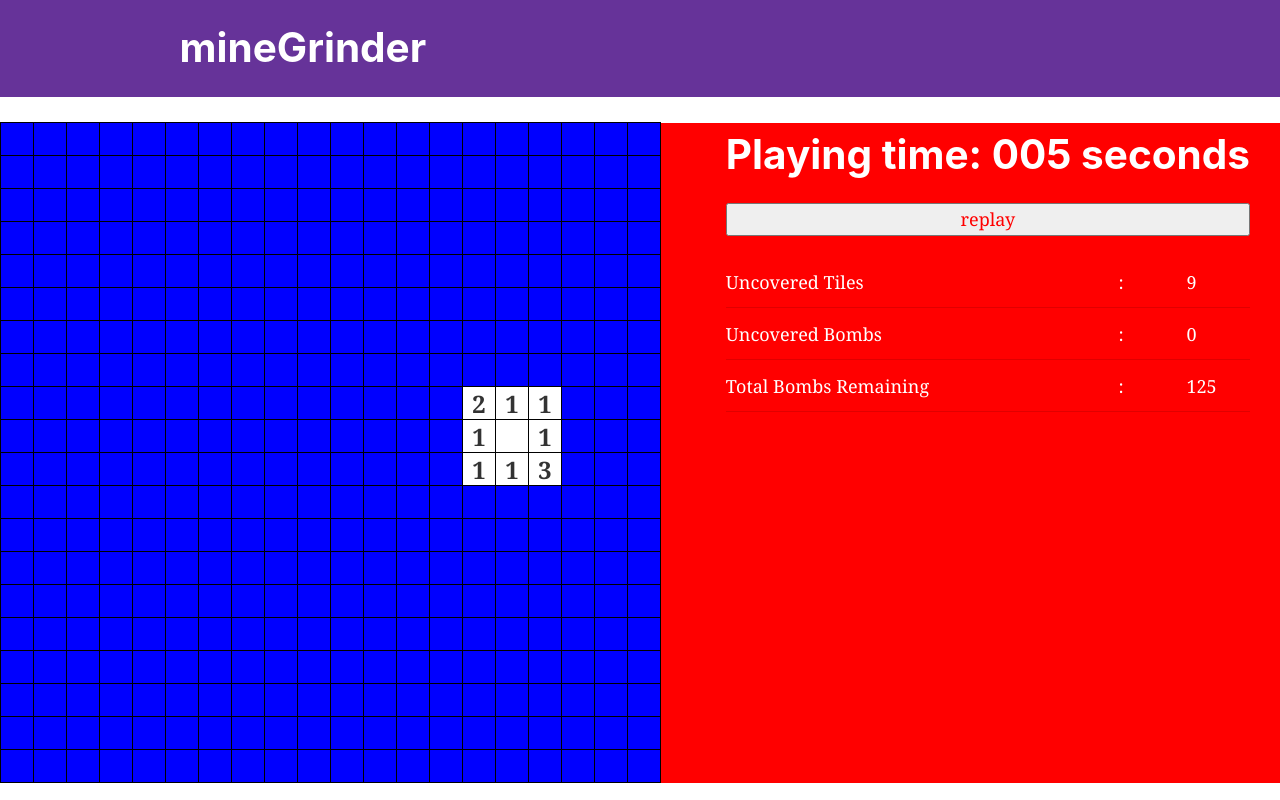
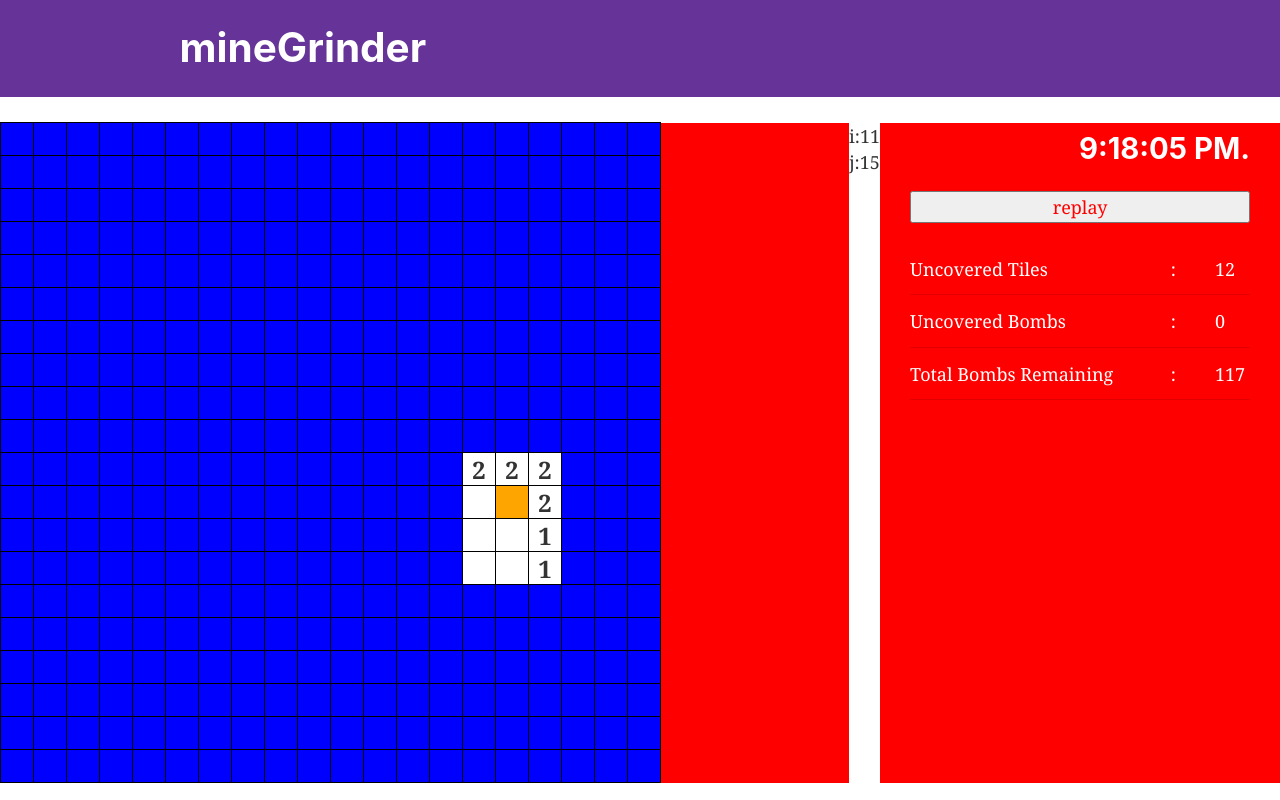
Before and after one commit to franckEinstein90/minesweeper, a Gatsby site: page / in a window 1280 px wide. Built offline with nearby package versions, Linux system fonts and the light colour scheme; Gatsby itself is replaced by a stand-in of ours.

Commit message:
added keyboard hooks

```diff
--- a/package.json
+++ b/package.json
@@ -16,7 +16,8 @@
     "prop-types": "^15.7.2",
     "react": "^16.12.0",
     "react-dom": "^16.12.0",
-    "react-helmet": "^6.1.0"
+    "react-helmet": "^6.1.0",
+    "react-modal": "^3.11.2"
   },
   "devDependencies": {
     "prettier": "2.0.5"
--- a/src/components/Cell.css
+++ b/src/components/Cell.css
@@ -15,10 +15,18 @@
   text-align: center;
   width: 34px;
 }
+
 .covered{
   background-color: var(--covered-color);
   color: var(--covered-color);
+  animation-name: cover;
+  animation-duration:2s;
 }
+@keyframes cover {
+  from {background-color:red}
+  to{background-color:var(--covered-color)}
+}
+
 .selectable{
   cursor: pointer;
 }
--- a/src/components/Dialog.css
+++ b/src/components/Dialog.css
@@ -1,6 +1,8 @@
 .ui{
     padding-top:10px;
+    padding-left:30px;
     padding-right:30px;
+    width:400px;
     align-content: left;
     text-align:left;
     display:flex;
--- a/src/components/Dialog.js
+++ b/src/components/Dialog.js
@@ -11,16 +11,18 @@ function Trow (props){
    )
 }
 function Dialog( props ) {
+//          <h1>Playing time: {`${props.getTime()}`.padStart(3,'0')} seconds</h1>
     return (
        <div className="ui">
-          <h1>Playing time: {`${props.getTime()}`.padStart(3,'0')} seconds</h1>
 
           {props.children}
           <div>
              <table>
+                <tbody>
                <Trow tag="Uncovered Tiles" value={props.uncovered}/>
                <Trow tag="Uncovered Bombs" value={props.uncoveredBombs}/>
                <Trow tag="Total Bombs Remaining" value={props.bombs}/>
+               </tbody>
              </table>
           </div>
        </div>
--- /dev/null
+++ b/src/components/Dot.css
@@ -0,0 +1,21 @@
+.dot{
+  background-color: orange;
+  float: left;
+  font-size: 24px;
+  font-weight: bold;
+  line-height: 34px;
+  border: black 1px solid;
+  height: 34px;
+  margin-right: -1px;
+  margin-top: -1px;
+  padding: 0;
+  text-align: center;
+  width: 34px;
+  animation-name: dotEnter;
+  animation-duration:2s;
+}
+
+@keyframes dotEnter{
+  from {background-color:red}
+  to{background-color:orange}
+}
--- /dev/null
+++ b/src/components/Dot.js
@@ -0,0 +1,15 @@
+import React, {useState} from 'react'
+import './Dot.css';
+
+const Dot = ( props ) => {
+    const [location, setLocation] = useState({
+        i:11,
+        j:15
+    })
+    return (
+        <div className="dot" key={1}>
+        </div>
+    );
+}
+
+export default Dot;
--- /dev/null
+++ b/src/components/GameContext.js
@@ -0,0 +1,18 @@
+import { checkPropTypes } from 'prop-types';
+import React, {useState, createContext} from 'react';
+
+export const GameContext = createContext();
+
+export const GameProvider = props => {
+    const [dotLocation, setDotLocation] = useState([
+        {
+            i:11,
+            j:15
+        }
+    ]);
+    return (
+        <GameContext.Provider value={'fdsa'}>
+            {props.children}
+        </GameContext.Provider>
+    );
+}
--- a/src/components/Grid.css
+++ b/src/components/Grid.css
@@ -30,3 +30,8 @@
 .kbd-navigation .square:focus {
   background: #ddd;
 }
+
+.debug {
+  background-color:white;
+
+}
--- a/src/components/Grid.js
+++ b/src/components/Grid.js
@@ -1,15 +1,26 @@
 "use strict";
 
-import React from 'react';
+import React, {useContext} from 'react';
+import ReactModal from 'react-modal';
 import './Grid.css';
 import './Cell.css';
 import Dialog from './Dialog';
+import CellForm from './forms/CellForm';
+import Clock from './clock/Clock';
+import Dot from './Dot';
+import {GameContext} from './GameContext';
+
+ReactModal.setAppElement(`#___gatsby`);
+const constants = require('./core/constants').constants;
 const cells = require('./core/cells').cells;
 
-const bombProbability = 0.3;
 
-const grids = require('./core/grids').grids({bombProbability})
+const START_DOT = {
+    i: 11,
+    j: 15
+}
 
+const grids = require('./core/grids').grids({bombProbability:constants.BOMB_PROB})
 
 class Grid extends React.Component {
 
@@ -17,41 +28,44 @@ class Grid extends React.Component {
 
         super(props);
         this.state = {
-            time: 0,
-            start: Date.now(),
             cols: 20,
-            rows: 20
+            rows: 20,
         }
 
-        this.startTimer = this.startTimer.bind( this );
-        this.getTime    = this.getTime.bind( this );
-        this.resetTimer = this.resetTimer.bind( this ) ;
+        this.state.isModalOpen = false;
+        this.handleModalOpen = this.handleModalOpen.bind( this );
+        this.handleModalClose = this.handleModalClose.bind( this );
+
+        this.keySelect = this.keySelect.bind(this);
         this.resetGrid = this.resetGrid.bind( this );
         this.clickCellHandler = this.clickCellHandler.bind( this );
         this.uncovered = this.uncovered.bind( this );
-        this.state.gridInfo =  grids.newGrid(this.state.rows, this.state.cols);
-        this.startTimer() ;
-    }
 
-   startTimer(){
 
-      this.timer = setInterval(()=>{
-            this.setState({
-               time: Date.now() - this.state.start
-            })
-      },1000);
+        this.state.dot = START_DOT;
+        this.state.gridInfo =  grids.newGrid(this.state.rows, this.state.cols,{
+            i:10
+        }, this.state.dot)
 
     }
 
-   getTime(){
-        return Math.round(this.state.time/1000);
+    componentDidMount(){
+        this.resetGrid();
+        document.addEventListener("keydown", this.keySelect, false);
     }
 
-   resetTimer() {
-      this.setState({
-          time: 0,
-          start:Date.now()
-        })
+    componentWillUnmount(){
+        document.removeEventListener("keydown", this.keySelect, false);
+      }
+
+    resetGrid(){ //creates a new grid and set the state to that new grid
+
+        const newGrid = grids.newGrid(this.state.rows, this.state.cols, {
+            i: 10,
+            j: 14
+        }, START_DOT);
+
+        this.setState({gridInfo:newGrid});
     }
 
     val(i,j){ return this.state.gridInfo[i][j]}
@@ -73,15 +87,15 @@ class Grid extends React.Component {
         const gridCpy = grids.clone( this.state.gridInfo );
         const cell = gridCpy[i][j];
         cell.state = cells.states.stone;
+        this.setState({gridInfo:gridCpy});
 
     }
 
     clickCellHandler(i,j) {
 
-        if( grids.adjacentToUncovered( this.state.gridInfo, i, j) === false ) {
+        if( grids.adjacentToUncovered( this.state.gridInfo, i, j ) === false ) {
             return;
         }
-
         const gridInfoCpy = grids.clone(this.state.gridInfo);
         const cell =  gridInfoCpy[i][j];
         if(cell.bomb) {
@@ -92,33 +106,31 @@ class Grid extends React.Component {
 
     }
 
-    resetGrid(){
-
-        this.setState({gridInfo:grids.newGrid(this.state.rows, this.state.cols)});
-        this.resetTimer();
-
-    }
 
 
     cell(i,j){
-
         const c = this.val(i,j);
-        const buttonTag = c.bomb?c.bomb:c.neighborBombs>0?c.neighborBombs:" "
+        if( c.dot ){
+            return <Dot key={0}></Dot>
+        }
+        let buttonTag = c.bomb?c.bomb:c.neighborBombs>0?c.neighborBombs:" "
         let className = ["cell"];
 
         if( c.state === cells.states.stone ) {
             className.push( "stone" );
         }
+
         if(c.state === cells.states.uncovered){
-         className.push(c.bomb?"uncoveredBomb":"uncovered")
-      } else {
-         className.push("covered")
-         if(grids.adjacentToUncovered(this.state.gridInfo, i, j)){
-            className.push("selectable")
-         }
+            className.push(c.bomb?"uncoveredBomb":"uncovered") ;
+        } else { //tile is still covered
+            className.push("covered") ;
+            if( grids.adjacentToUncovered( this.state.gridInfo, i, j ) ) className.push("selectable") ;
+            buttonTag = "" ;
       }
       return (
-         <div className={className.join(' ')} onClick={e => this.clickCellHandler(i,j)}>{buttonTag}</div>
+         <div   className={className.join(' ')}
+                onClick={e => this.clickCellHandler(i,j)}
+                key={c.id}>{buttonTag}</div>
       )
 
     }
@@ -129,26 +141,81 @@ class Grid extends React.Component {
 
     renderGrid() {
         return Array(this.state.rows).fill(null).map((_,i)=>{
-            return (<div>{this.renderRow(i)}</div>);
+            return (<div key={i}>{this.renderRow(i)}</div>);
         })
     }
 
-   render(){
+
+}
+Grid.prototype.handleModalOpen = function(event) {
+    // console.log('handleModalOpen: ', event);
+    this.setState({ isModalOpen: true })
+  }
+
+Grid.prototype.handleModalClose = function(event){
+    this.setState({ isModalOpen: false })
+}
+
+Grid.prototype.keySelect = function( event ){
+
+    if(event.keyCode === 13){
+        this.setState({ isModalOpen: true })
+        return
+    }
+    let direction = null;
+    let key = constants.KEYS.find(k => k.code === event.keyCode);
+    console.log(event.keyCode)
+
+    if ( key === undefined ) return ;
+
+    if( key.symb === 'j' || key.symb === 'arrowDown' ){
+        direction = grids.dotDirections.down;
+    } else if ( key.symb === 'h' || key.symb === 'arrowLeft'){
+        direction = grids.dotDirections.left
+    } else if ( key.symb === 'l' || key.symb === 'arrowRight' ){
+        direction = grids.dotDirections.right
+    } else if ( key.symb === 'k' || key.symb === 'arrowUp'){
+        direction = grids.dotDirections.up
+    } else {
+        throw "unexpected key"
+    }
+
+    let [newGrid, dotPosition] = grids.moveDot(this.state.gridInfo, direction);
+    this.setState({
+        gridInfo:newGrid,
+        dot: dotPosition
+    });
+}
+
+Grid.prototype.render = function(){
     return (
        <div className="container">
+            <ReactModal
+                isOpen={this.state.isModalOpen}
+                onRequestClose={this.handleModalClose}>
+                    <CellForm dot={this.state.dot}/>
+                    <button onClick={this.handleModalClose}>Close Modal</button>
+            </ReactModal>
+
+
              <div className="grid">
                   {this.renderGrid()}
             </div>
+            <div className="debug">
+               i:{this.state.dot.i}
+               <br/>
+               j:{this.state.dot.j}
+            </div>
+
                <Dialog
                   uncovered={this.uncovered()}
                   bombs={this.bombs()}
                   uncoveredBombs={this.uncoveredBombs()}
-                  getTime={this.getTime}
                >
+                   <Clock/>
                    <button onClick={()=>this.resetGrid()}>replay</button>
                </Dialog>
          </div>
    )}
-}
 
 export default Grid;
--- /dev/null
+++ b/src/components/clock/Clock.js
@@ -0,0 +1,38 @@
+import React from 'react';
+
+
+class Clock extends React.Component {
+
+    constructor(props) {
+        super(props);
+        this.state = {date: new Date()};
+    }
+
+    componentDidMount() {
+        this.timerID = setInterval(
+          () => this.tick(),
+          1000
+        );
+    }
+
+    componentWillUnmount() {
+        clearInterval(this.timerID);
+    }
+
+    tick() {
+        this.setState({
+          date: new Date()
+        });
+      }
+
+      render() {
+      return (
+        <div>
+          <h2>{this.state.date.toLocaleTimeString()}.</h2>
+        </div>
+      );
+    }
+}
+
+
+export default Clock;
--- a/src/components/core/cells.js
+++ b/src/components/core/cells.js
@@ -1,6 +1,8 @@
 "use strict";
 
 const cells = (function(){
+
+    let cellId = 1;
 
     return {
 
@@ -14,6 +16,8 @@ const cells = (function(){
 
         Cell : function( pbblty ){
 
+            this.id  = cellId; cellId += 1;
+            this.dot = false;
             const randomNumber = Math.random();
             this.bomb = randomNumber <= pbblty;
             this.state = cells.states.covered;
--- /dev/null
+++ b/src/components/core/constants.js
@@ -0,0 +1,28 @@
+"use strict";
+
+const constants = (function(){
+
+    const _KEYS = [
+        {symb:'j', code:74},
+        {symb:'k', code: 75},
+        {symb: 'h', code: 72},
+        {symb: 'l', code:  76},
+
+        {symb:'arrowDown', code: 40},
+        {symb: 'arrowRight', code: 39},
+        {symb: 'arrowUp', code: 38},
+        {symb: 'arrowLeft', code: 37},
+    ]
+    const _BOMB_PROB = 0.3;
+    return {
+        KEYS : _KEYS,
+        BOMB_PROB: _BOMB_PROB
+    }
+})()
+
+
+
+
+module.exports = {
+    constants
+}
--- a/src/components/core/grids.js
+++ b/src/components/core/grids.js
@@ -1,10 +1,16 @@
 "use strict";
 const cells = require('./cells').cells;
-
 
 const grids = function( options ){
 
     const bombProbability = options.bombProbability || 0.3 ;
+
+    const _dotDirections = {
+            left: 1,
+            up: 2,
+            down: 3,
+            right: 4
+        }
 
     const neighbors = (grid, i, j) => {
         const prev = i>0 ? grid[i-1].slice(j>0?j-1:j,j+2):[];
@@ -21,30 +27,41 @@ const grids = function( options ){
          },0)
     }
 
+    let _dotLocation= null;
+
+
     return {
 
-        newGrid : (rows,cols)=>{
+        dotDirections: _dotDirections,
+
+        newGrid : (rows, cols, startSpace, dotLocation )=>{
             //returns empty 2D array of covered cells
             //that might contain a bomb
+            _dotLocation = dotLocation;
+
             const g = Array(rows).fill(null)
                 .map((x,i)=>Array(cols).fill(i)
                 .map((i,j)=>new cells.Cell(bombProbability)))
 
             //clear a 4x4 cluster
-            for(let i=8; i<=10;i++){
+            for(let i = startSpace.i ;i<=startSpace.i + 3;i++){
                 for(let j=14; j<=16;j++) {
                     let cell = g[i][j];
                     cell.bomb = false;
                     cell.uncover();
                 }
             }
+            g[_dotLocation.i][_dotLocation.j].dot=true;
 
+            //bomb hints
             g.forEach((r,i)=>r.forEach((c,j)=>c.neighborBombs=countNeighborBombs(g,i,j)));
             return g;
         },
+
         adjacentToUncovered: (g,i,j)=> {
             return neighbors(g,i,j).some( c=>c.state === cells.states.uncovered )
         },
+
         //returns the number of uncovered cells in the grid
         uncoveredCells : g => count(g, c => c.state === cells.states.uncovered ) ,
 
@@ -54,7 +71,31 @@ const grids = function( options ){
 
         bombs: g => count(g, c=>c.bomb) ,
 
-        clone: grid => [...grid]
+        clone: grid => [...grid],
+
+        moveDot :  ( grid, direction )  => { //returns a new grid
+                                             // with dot moved in
+            const g = [...grid];             // in specified direction
+            g[_dotLocation.i][_dotLocation.j].dot = false;
+
+            if( direction === _dotDirections.down ){
+                _dotLocation.i += 1;
+            } else if ( direction === _dotDirections.up && _dotLocation.i > 0 ){
+                _dotLocation.i -= 1;
+            } else if ( direction === _dotDirections.right){
+                _dotLocation.j += 1;
+            } else if (direction === _dotDirections.left && _dotLocation.j > 0){
+                _dotLocation.j -= 1;
+            }
+            else {
+                throw "invalid dot direction"
+            }
+
+            g[_dotLocation.i][_dotLocation.j].dot = true;
+            g[_dotLocation.i][_dotLocation.j].state = cells.states.uncovered;
+            return [g, _dotLocation];
+
+        }
     }
  }
 
--- /dev/null
+++ b/src/components/forms/CellForm.js
@@ -0,0 +1,34 @@
+"use strict";
+
+import React, {useContext} from 'react';
+
+class CellForm extends React.Component {
+    constructor(props) {
+      super(props);
+      this.state = {value: ''};
+
+      this.handleChange = this.handleChange.bind(this);
+      this.handleSubmit = this.handleSubmit.bind(this);
+    }
+
+    handleChange(event) {
+      this.setState({value: event.target.value});
+    }
+
+    handleSubmit(event) {
+      alert('A name was submitted: ' + this.state.value);
+      event.preventDefault();
+    }
+
+    render() {
+      const title = `${this.props.dot.i},${this.props.dot.j}`
+      return (
+        <form onSubmit={this.handleSubmit}>
+            <h1>{title}</h1>
+           <input type="text" value={this.state.value} onChange={this.handleChange} />
+        </form>
+      );
+    }
+  }
+
+export default CellForm;
--- a/src/components/layout.js
+++ b/src/components/layout.js
@@ -12,6 +12,8 @@ import { useStaticQuery, graphql } from "gatsby"
 import Header from "./header"
 import "./layout.css"
 import Grid from "./Grid"
+import {GameProvider} from './GameContext';
+
 
 const Layout = ({ children }) => {
   const data = useStaticQuery(graphql`
@@ -27,7 +29,9 @@ const Layout = ({ children }) => {
   return (
     <>
       <Header siteTitle="mineGrinder" />
-      <Grid rows={20} cols={20}/>
+      <GameProvider>
+          <Grid id="grid" rows={20} cols={20}/>
+      </GameProvider>
       {children}
     </>
   )
```
Also changed, not shown: 1 other file. Lines whose indentation alone changed are shown as unchanged.
